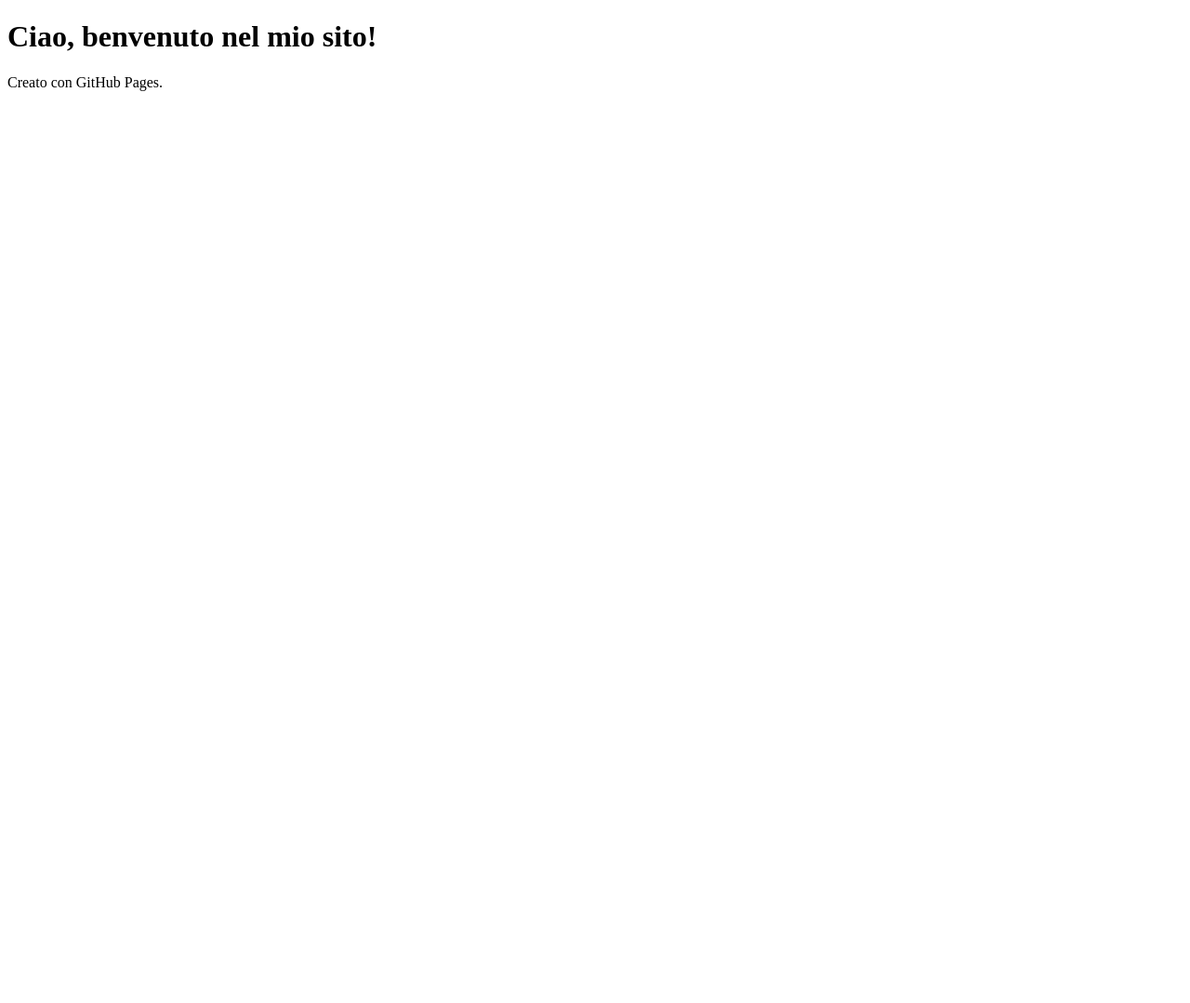
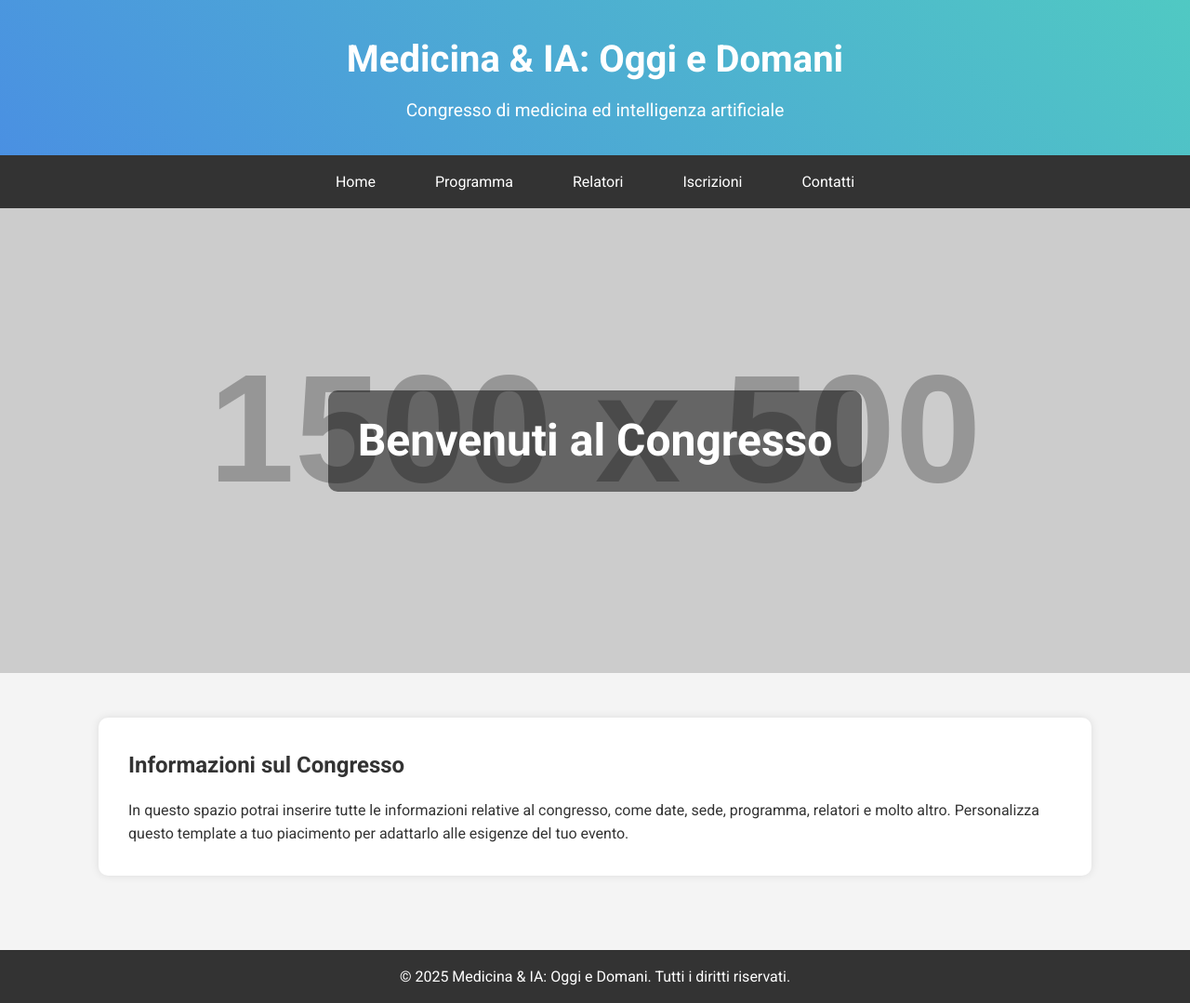
Before and after one commit to medicinaeiaoggiedomani/medicinaeiaoggiedomani.github.io, a plain HTML site: page index.html in a window 1280 px wide. Shown: the whole page at 93% size. Before the commit the page ends 800 px from the top, so only its background shows below. Drawn offline with Linux system fonts and the light colour scheme; placeholder pictures from the web are drawn by us.

Commit message:
Update index.html

```diff
--- a/index.html
+++ b/index.html
@@ -1,12 +1,174 @@
 <!DOCTYPE html>
 <html lang="it">
 <head>
-    <meta charset="UTF-8">
-    <meta name="viewport" content="width=device-width, initial-scale=1.0">
-    <title>Il mio sito</title>
+  <meta charset="UTF-8">
+  <meta name="viewport" content="width=device-width, initial-scale=1.0">
+  <title>Medicina &amp; IA: Oggi e Domani</title>
+  <!-- Importazione di Google Fonts -->
+  <link href="https://fonts.googleapis.com/css2?family=Roboto:wght@400;700&display=swap" rel="stylesheet">
+  <style>
+    /* Reset di base */
+    * {
+      margin: 0;
+      padding: 0;
+      box-sizing: border-box;
+    }
+
+    body {
+      font-family: 'Roboto', sans-serif;
+      line-height: 1.6;
+      background: #f4f4f4;
+      color: #333;
+    }
+
+    /* Header con gradient e testo centrato */
+    header {
+      background: linear-gradient(45deg, #4a90e2, #50c9c3);
+      color: #fff;
+      padding: 2rem 1rem;
+      text-align: center;
+    }
+
+    header h1 {
+      font-size: 2.5rem;
+      margin-bottom: 0.5rem;
+    }
+
+    header p {
+      font-size: 1.2rem;
+    }
+
+    /* Barra di navigazione */
+    nav {
+      background: #333;
+    }
+
+    nav ul {
+      list-style: none;
+      display: flex;
+      justify-content: center;
+    }
+
+    nav ul li {
+      margin: 0 1rem;
+    }
+
+    nav ul li a {
+      color: #fff;
+      text-decoration: none;
+      padding: 1rem;
+      display: block;
+      transition: background 0.3s;
+    }
+
+    nav ul li a:hover {
+      background: #555;
+    }
+
+    /* Sezione Hero con immagine di sfondo */
+    .hero {
+      background: url('https://via.placeholder.com/1500x500') no-repeat center center/cover;
+      height: 500px;
+      position: relative;
+      display: flex;
+      align-items: center;
+      justify-content: center;
+      color: #fff;
+      text-align: center;
+    }
+
+    .hero h2 {
+      font-size: 3rem;
+      background: rgba(0, 0, 0, 0.5);
+      padding: 1rem 2rem;
+      border-radius: 10px;
+    }
+
+    /* Contenitore per il contenuto principale */
+    .container {
+      max-width: 1100px;
+      margin: 2rem auto;
+      padding: 1rem;
+    }
+
+    /* Sezione contenuto */
+    section.content {
+      background: #fff;
+      padding: 2rem;
+      border-radius: 10px;
+      box-shadow: 0 0 10px rgba(0,0,0,0.1);
+      margin-bottom: 2rem;
+    }
+
+    section.content h2 {
+      margin-bottom: 1rem;
+    }
+
+    /* Footer */
+    footer {
+      background: #333;
+      color: #fff;
+      text-align: center;
+      padding: 1rem;
+    }
+
+    /* Media Query per schermi piccoli */
+    @media (max-width: 768px) {
+      header h1 {
+        font-size: 2rem;
+      }
+      .hero {
+        height: 300px;
+      }
+      .hero h2 {
+        font-size: 2rem;
+      }
+      nav ul {
+        flex-direction: column;
+      }
+      nav ul li {
+        margin: 0;
+      }
+    }
+  </style>
 </head>
 <body>
-    <h1>Ciao, benvenuto nel mio sito!</h1>
-    <p>Creato con GitHub Pages.</p>
+  <!-- Header -->
+  <header>
+    <h1>Medicina &amp; IA: Oggi e Domani</h1>
+    <p>Congresso di medicina ed intelligenza artificiale</p>
+  </header>
+
+  <!-- Navigazione -->
+  <nav>
+    <ul>
+      <li><a href="#">Home</a></li>
+      <li><a href="#">Programma</a></li>
+      <li><a href="#">Relatori</a></li>
+      <li><a href="#">Iscrizioni</a></li>
+      <li><a href="#">Contatti</a></li>
+    </ul>
+  </nav>
+
+  <!-- Sezione Hero -->
+  <div class="hero">
+    <h2>Benvenuti al Congresso</h2>
+  </div>
+
+  <!-- Contenitore principale -->
+  <div class="container">
+    <section class="content">
+      <h2>Informazioni sul Congresso</h2>
+      <p>
+        In questo spazio potrai inserire tutte le informazioni relative al congresso, come date, sede, programma, relatori e molto altro.
+        Personalizza questo template a tuo piacimento per adattarlo alle esigenze del tuo evento.
+      </p>
+    </section>
+  </div>
+
+  <!-- Footer -->
+  <footer>
+    <p>&copy; 2025 Medicina &amp; IA: Oggi e Domani. Tutti i diritti riservati.</p>
+  </footer>
 </body>
 </html>
```
